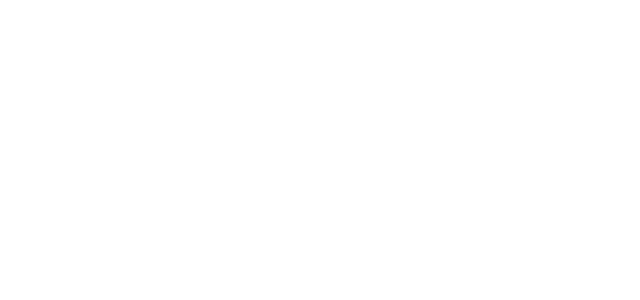
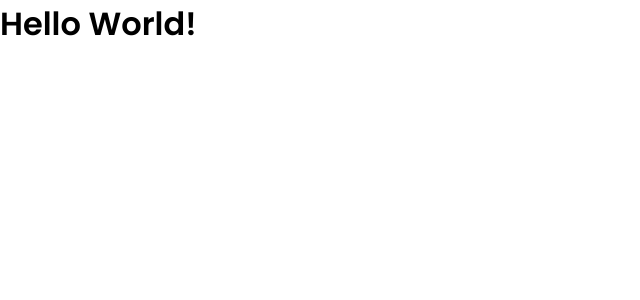
Before and after one commit to brnrj/dtmoney-ignite, a React (Create React App) app: page / in a window 1280 px wide. Shown: the top 300 px of the page, without its empty margins (0-640 px from the left). Built offline with nearby package versions, Linux system fonts and the light colour scheme.

Commit message:
fontes do google fonts

```diff
--- a/public/index.html
+++ b/public/index.html
@@ -2,9 +2,13 @@
 <html lang="en">
 
   <head>
+    <link rel="preconnect" href="https://fonts.googleapis.com">
     <meta charset="utf-8" />
     <meta name="viewport" content="width=device-width, initial-scale=1" />
+    <link rel="shortcut icon" href="favicon.png" type="image/png">
     <title>dtmoney</title>
+    <link rel="preconnect" href="https://fonts.gstatic.com" crossorigin>
+    <link href="https://fonts.googleapis.com/css2?family=Poppins:wght@400;600&display=swap" rel="stylesheet">
   </head>
 
   <body>
--- a/src/App.tsx
+++ b/src/App.tsx
@@ -3,6 +3,7 @@
 export function App() {
   return (
     <>
+      <h1>Hello World!</h1>
       <GlobalStyle />
     </>
   );
--- a/src/styles/global.ts
+++ b/src/styles/global.ts
@@ -31,6 +31,15 @@
     -webkit-font-smoothing: antialiased;
   }
 
+  body, input, textarea, button {
+    font-family: 'Poppins', sans-serif;
+    font-weight: 400;
+  }
+
+  h1, h2, h3, h4, h5, h6, strong {
+    font-weight: 600;
+  }
+
   button {
     cursor: pointer;
   }
```
